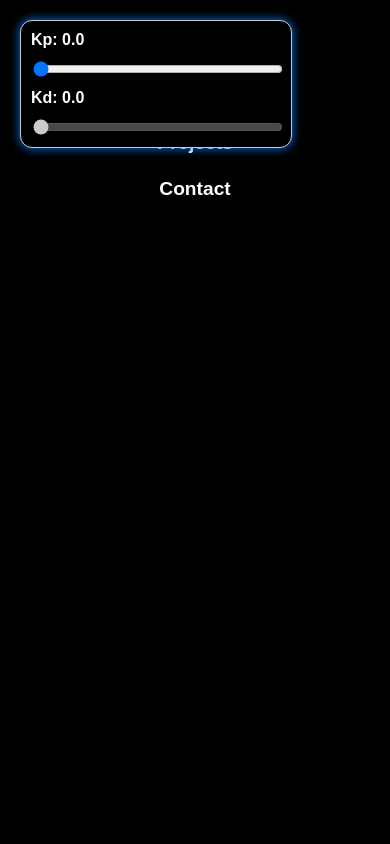
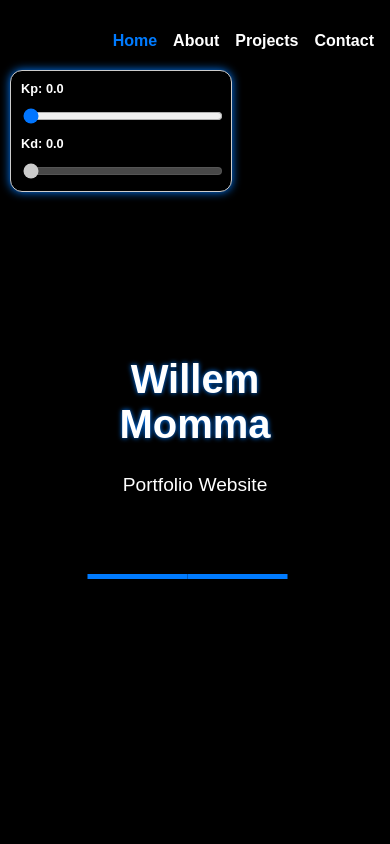
Before and after one commit to WillemMomma/willemmomma.github.io, a website: page index.html in a window 390 px wide. Shown: the top 844 px of the page. Drawn offline with Linux system fonts and the light colour scheme.

Commit message:
mobile responsiveness

```diff
--- a/index.html
+++ b/index.html
@@ -3,10 +3,11 @@
 <head>
     <meta charset="UTF-8">
     <title>Portfolio Website</title>
+    <meta name="viewport" content="width=device-width, initial-scale=1"> <!-- This ensures responsive scaling -->
     <link rel="stylesheet" href="styles.css"> <!-- Link to your CSS file -->
 </head>
-<body>
-    <div id="landing-page">
+<body id="no-scroll">
+        <div id="landing-page">
         <header>
             <nav>
                 <ul>
--- a/scripts.js
+++ b/scripts.js
@@ -5,14 +5,26 @@
 
 const titleContainer = document.querySelector(".title-container");
 const titleContainerBounds = titleContainer.getBoundingClientRect();
-const baseX = titleContainerBounds.left - 65;
-const baseY = titleContainerBounds.bottom + 20;
+let baseX, baseY;
+let armLengths, jointAngles;
+let maxReach;
 
-// Robot model
-const armLengths = [300, 300]; // Lengths of the two arms
-let jointAngles = [0, 0]; // Initialize to horizontal position
+// Detect if the device is mobile or desktop
+if (window.innerWidth <= 768) {
+    // Mobile settings
+    baseX = titleContainerBounds.left - 10;
+    baseY = titleContainerBounds.bottom - 20;
+    armLengths = [100, 100];
+    jointAngles = [0, 0];
+} else {
+    // Desktop settings
+    baseX = titleContainerBounds.left - 65;
+    baseY = titleContainerBounds.bottom + 20;
+    armLengths = [300, 300];
+    jointAngles = [0, 0];
+}
 
-const maxReach = armLengths.reduce((a, b) => a + b, 0);
+maxReach = armLengths.reduce((a, b) => a + b, 0);
 
 // gains
 let Kp = 0.0, Ki = 0.0, Kd = 0.0;
@@ -155,6 +167,19 @@
     return Math.max(min, Math.min(max, value));
 }
 
+// Adjust the target position based on touch events
+function handleTouch(event) {
+    const touch = event.touches[0] || event.changedTouches[0];
+    updateAngles(touch.clientX, touch.clientY);
+    const positions = fkine(jointAngles);
+    drawManipulator(positions);
+}
+
+// Event listeners for touch events
+canvas.addEventListener('touchstart', handleTouch);
+canvas.addEventListener('touchmove', handleTouch);
+
+
 document.addEventListener('mousemove', (event) => {
     updateAngles(event.clientX, event.clientY);
     const positions = fkine(jointAngles);
--- a/styles.css
+++ b/styles.css
@@ -95,6 +95,10 @@
     margin-right: 1rem;
 }
 
+#no-scroll {
+    overflow: hidden;
+}
+
 .media img,
 .media video {
     max-width: 100%;
@@ -177,61 +181,6 @@
     margin: 0 auto; /* Center the line */
 }
 
-@media (max-width: 500px) { /* For small mobile screens like iPhones */
-
-    nav ul {
-        flex-direction: column; /* Stack navigation items vertically */
-        gap: 0.5rem; /* Add smaller gaps between each link */
-        align-items: center; /* Center align the items */
-        padding: 1rem; /* Add padding for touch targets */
-    }
-
-    nav ul li {
-        margin: 0.5rem 0; /* Add a margin around each item */
-    }
-
-    nav ul li a {
-        font-size: 1.2rem; /* A readable, but not oversized, font size */
-        text-decoration: none; /* Maintain link style */
-    }
-
-    .title-container {
-        position: static; /* Remove absolute positioning */
-        margin-top: 1rem;
-        text-align: center;
-    }
-
-    h1 {
-        font-size: 2.5rem; /* Reduce font size for the main title */
-    }
-
-    .subtitle {
-        font-size: 1.2rem;
-    }
-
-    .blue-line {
-        width: 90%; /* Wider line for mobile */
-    }
-
-    .project {
-        padding: 1rem; /* Add comfortable padding for touch */
-        flex-direction: column; /* Stack media and content vertically */
-    }
-
-    h3 {
-        font-size: 1.5rem; /* Slightly smaller project title font size */
-    }
-
-    p {
-        font-size: 1rem;
-    }
-}
-
-/* styles.css */
-
-/* Style for the slider container */
-/* Slider container positioned to the top-right of the page */
-/* Positioning the slider container at the top-left */
 .slider-container {
     position: absolute;
     top: 20px;
@@ -257,3 +206,63 @@
 .slider-container input[type="range"] {
     width: 100%; /* Expand to the full width of the container */
 }
+
+
+
+/* Adjustments only for screens narrower than 768px */
+@media screen and (max-width: 768px) {
+    nav ul {
+        flex-direction: left;
+        align-items: center;
+        gap: 1.0rem;
+    }
+
+    .slider-container {
+        margin-top: 60px;
+        width: 200px;
+        font-size: 0.8rem;
+        padding: 10px;
+        top: 10px;
+        left: 10px;
+    }
+
+    h1 {
+        font-size: 2.5rem;
+    }
+    h2{
+        font-size: 1.5rem;
+    }
+
+    .subtitle {
+        font-size: 1.2rem;
+    }
+
+    p{
+        font-size: 1rem;
+        margin-top: 0.3rem;
+        margin-left: 0.5rem;
+        margin-right: 0.5rem;
+    }
+}
+
+/* Media query for project containers */
+@media screen and (max-width: 768px) {
+    .project {
+        width: 90%; /* Adjust width to occupy more of the mobile screen */
+        padding: 1rem; /* Reduce padding to fit better on mobile */
+        flex-direction: column; /* Stack the media and content vertically */
+        margin: 1rem auto; /* Adjust margin for spacing */
+    }
+
+    .media {
+        margin: 0 0 1rem 0; /* Add spacing below media for stacking */
+    }
+
+    h3 {
+        font-size: 1.5rem; /* Adjust heading size */
+    }
+
+    p {
+        font-size: 1rem; /* Adjust paragraph size */
+    }
+}
```
Also changed, not shown: about.html (+1 -0 lines), contact.html (+1 -0 lines), projects.html (+1 -0 lines).
